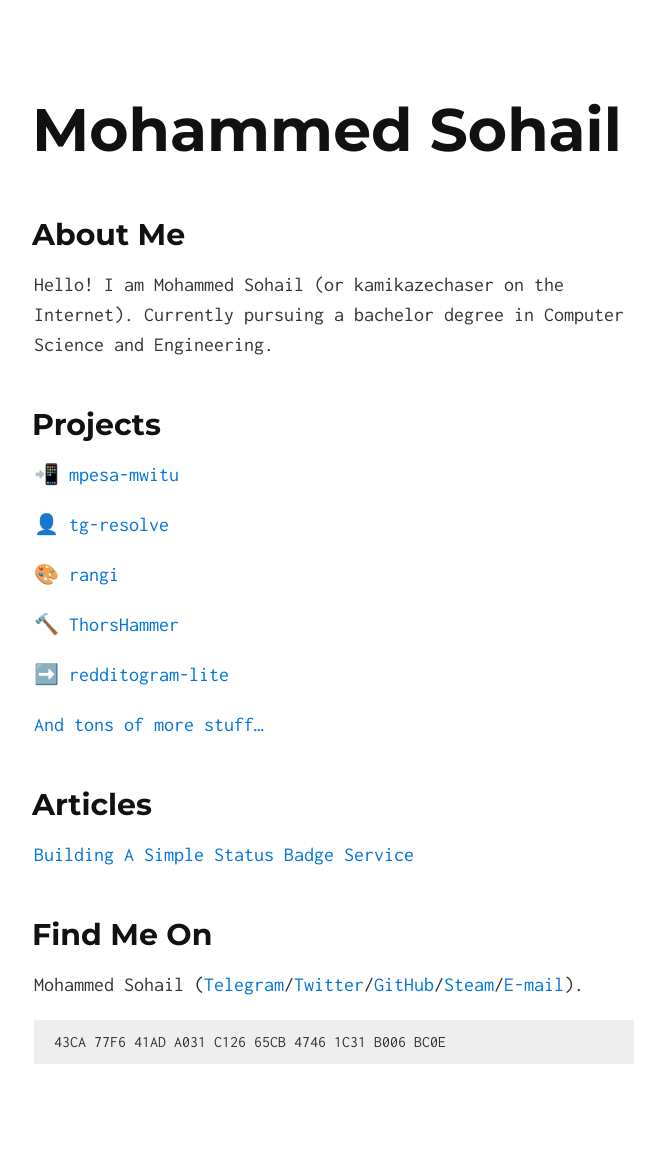
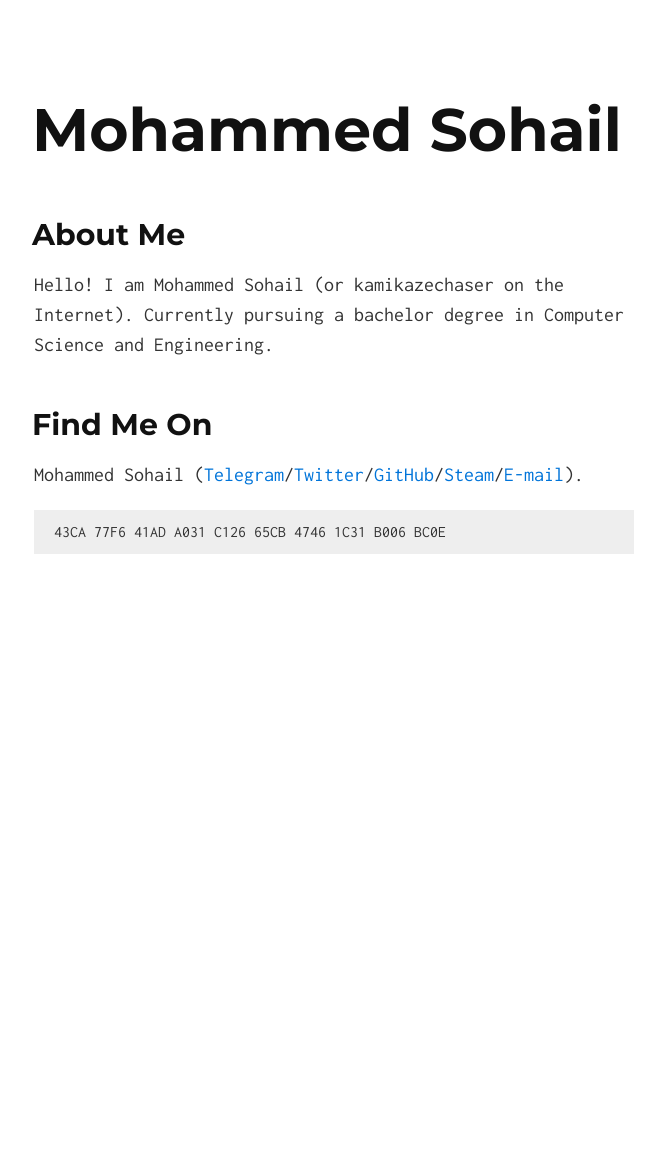
Before and after one commit to kamikazechaser/kamikazechaser.github.io, a Jekyll site: the page built from index.md, in a window 1280 px wide. Shown: the whole page, without its empty margins (306-971 px from the left). Built offline with Jekyll 4.4.1, drawn with Linux system fonts in a browser that asks for light colours; our own code applies the rules of GitHub Pages for plain Markdown files; after the commit the page ends 900 px from its top, so only the background shows below that.

Commit message:
Update index.md

```diff
--- a/index.md
+++ b/index.md
@@ -5,25 +5,6 @@ layout: default
 ## About Me
 
 Hello! I am Mohammed Sohail (or kamikazechaser on the Internet). Currently pursuing a bachelor degree in Computer Science and Engineering.
-
-## Projects
-
-[📲 mpesa-mwitu](https://github.com/kamikazechaser/mpesa-mwitu)
-
-[👤 tg-resolve](https://github.com/kamikazechaser/tg-resolve)
-
-[🎨 rangi](https://github.com/kamikazechaser/rangi)
-
-[🔨 ThorsHammer](https://github.com/kamikazechaser/ThorsHammer)
-
-[➡️ redditogram-lite](https://github.com/kamikazechaser/redditogram-lite)
-
-[And tons of more stuff...](https://github.com/kamikazechaser?tab=repositories)
-
-
-## Articles
-
-[Building A Simple Status Badge Service](https://medium.com/@sohailsameja/building-a-simple-status-badge-service-f222ece09c23#.xpoyqtdwz)
 
 ## Find Me On
 
```
